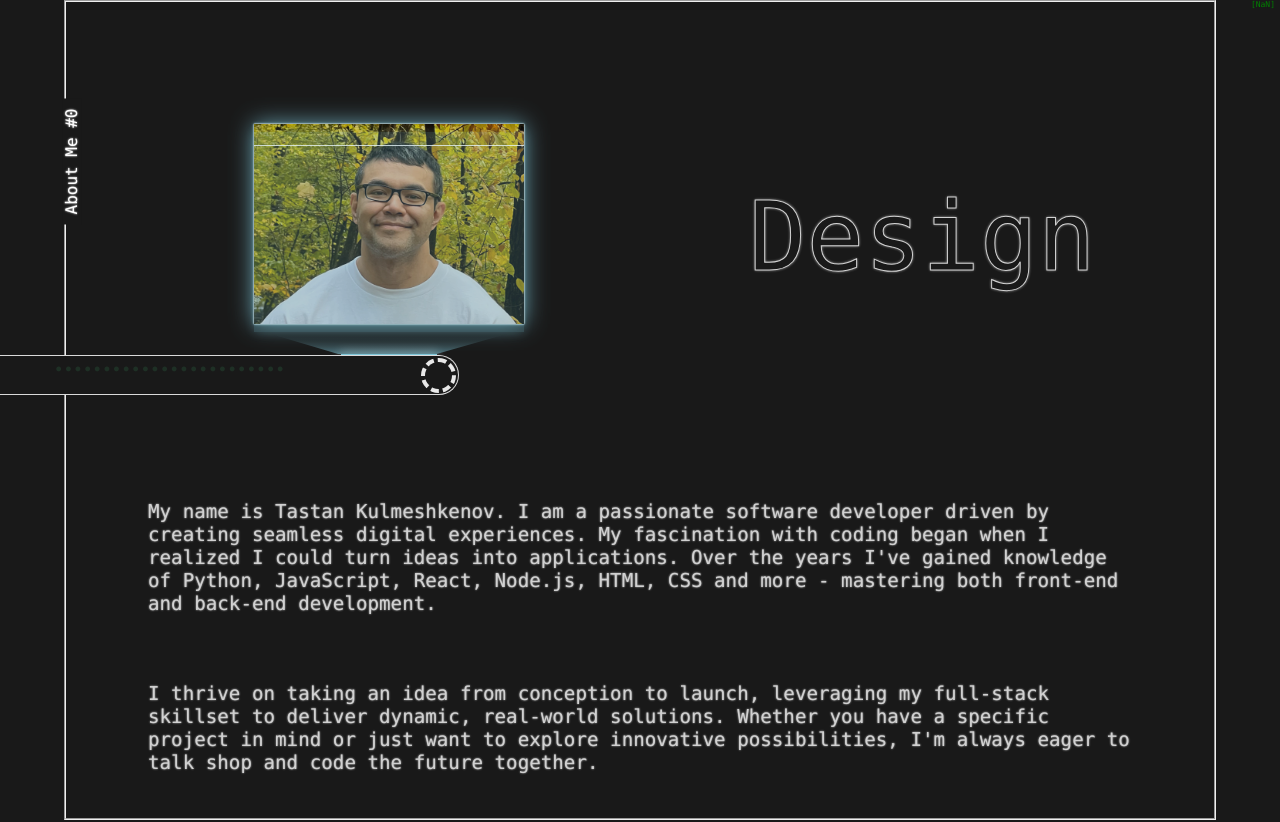
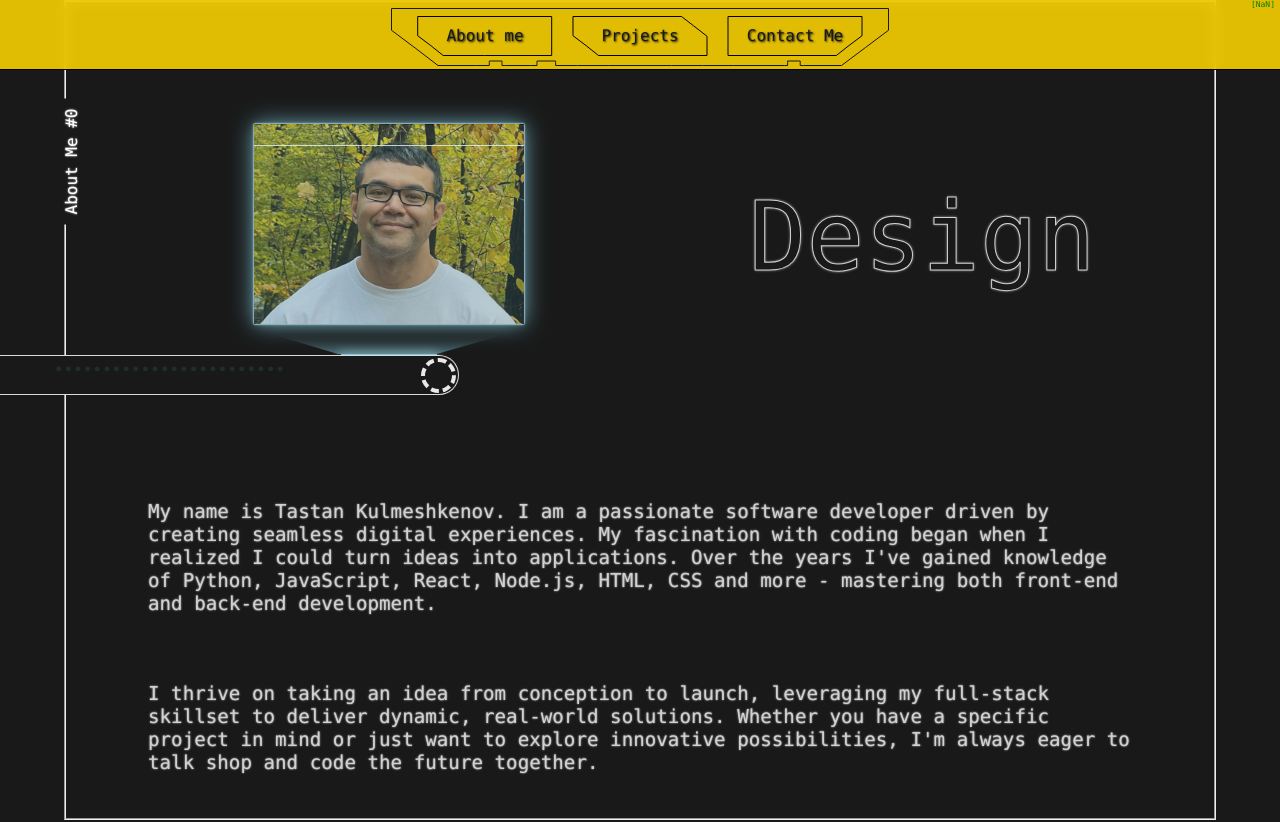
Before and after one commit to taskul/mySite, a React (Create React App) app: page / in a window 1280 px wide. Shown: the top 822 px of the page. Built offline with nearby package versions, Linux system fonts and the light colour scheme.

Commit message:
updated components

```diff
--- a/package.json
+++ b/package.json
@@ -1,5 +1,4 @@
 {
-  "homepage": "https://taskul.github.io/mySite",
   "name": "tastanPortfolio",
   "version": "0.1.0",
   "private": true,
--- a/src/App.js
+++ b/src/App.js
@@ -22,8 +22,8 @@ function App() {
 
   return (
     <div className="App">
-      {/* <BrowserRouter>
-      <NavBar /> */}
+      <BrowserRouter>
+      <NavBar />
       <ScrollTracker />
       <MainContainer>
         <BoxContainer num={1} fieldset={"About Me #0"} color={"ffd500e5"}>
@@ -68,7 +68,7 @@ function App() {
           <Description textArr={[projects[1].description, projects[1].techStack]}/>
         </BoxContainer>
         </MainContainer>
-     {/* </BrowserRouter> */}
+     </BrowserRouter>
     </div>
   );
 }
--- a/src/components/ImageContainer.css
+++ b/src/components/ImageContainer.css
@@ -21,7 +21,7 @@
     animation: flickerLight 2s infinite;
 }
 .image-container-img-holographic {
-    margin-top: -25px;
+    margin-top: -40px;
     width: 270px;
     height: 200px;
     position: absolute;
--- a/src/routes/Navbar.js
+++ b/src/routes/Navbar.js
@@ -27,7 +27,7 @@ export default function NavBar() {
                     <div className="NavBar-btn-holder">
                         <li className="NavBar-link-left-btn" onClick={closeNavbar}
                         >
-                            <NavLink to='/mySite'>About me</NavLink>
+                            <NavLink to='/'>About me</NavLink>
                         </li>
                         <li className="NavBar-link-center-btn" onClick={closeNavbar}>
                             <NavLink to='/projects'>Projects</NavLink>
```
Also changed, not shown: src/index.js (+0 -9 lines), 1 other file (tests, documents, lock files or other folders).
